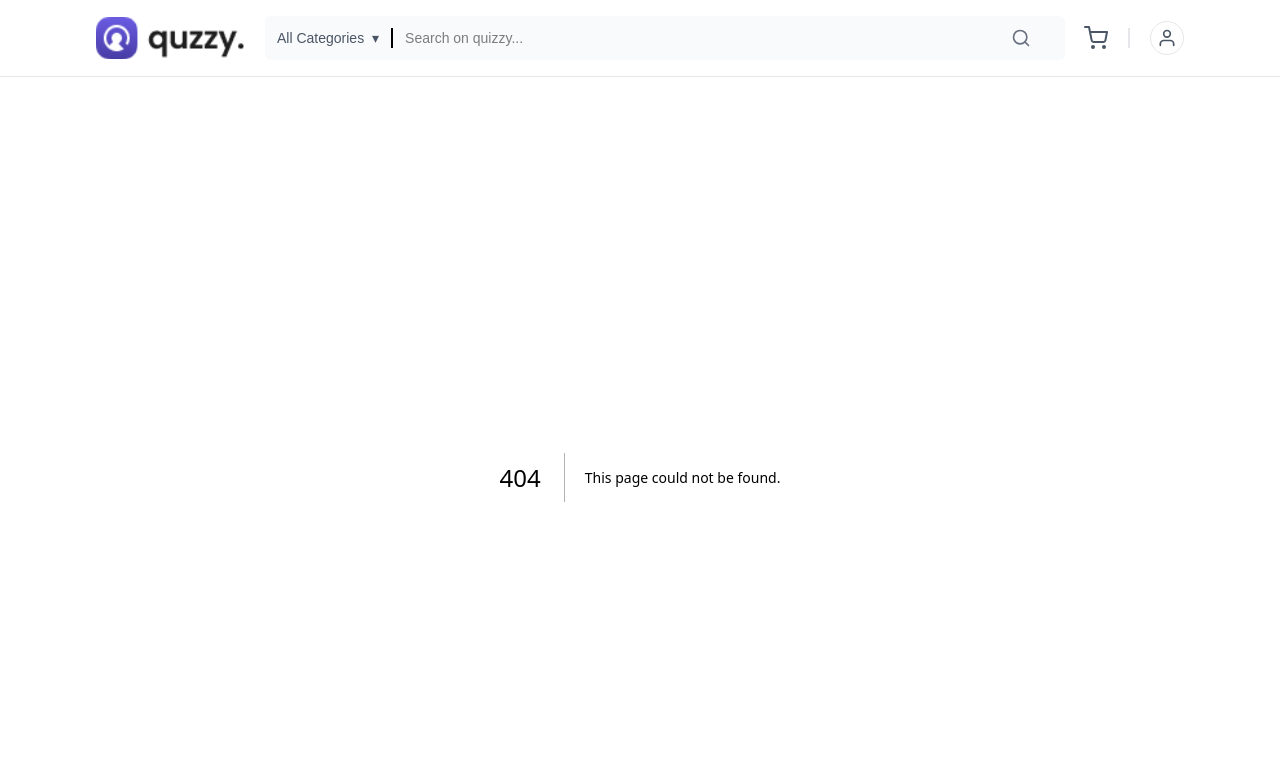
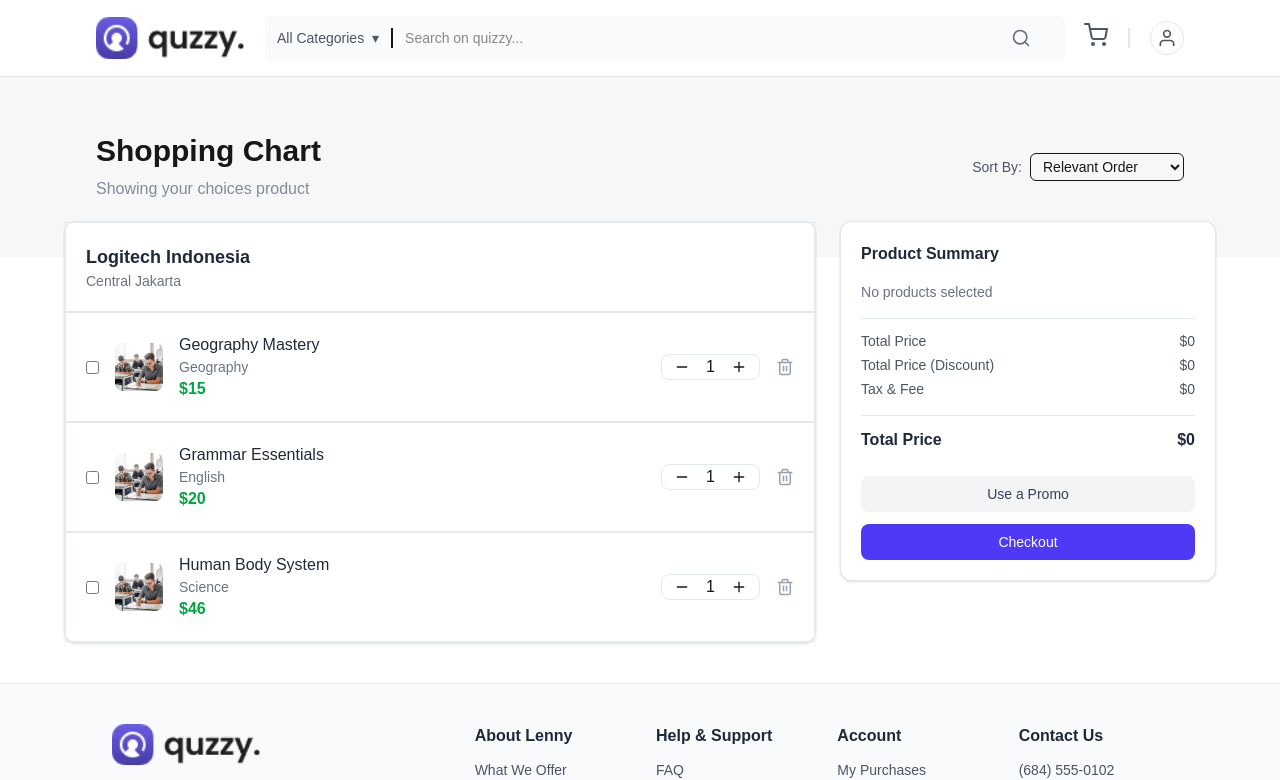
Before and after one commit to LabsTechno-128/thinkhive-frontend, a Next.js app: page /cart in a window 1280 px wide. Before the commit this address had no page. Shown: the top 780 px of the page. Built offline with nearby package versions, Linux system fonts and the light colour scheme.

Commit message:
create cart page

```diff
--- a/next.config.ts
+++ b/next.config.ts
@@ -2,6 +2,9 @@ import type { NextConfig } from 'next';
 
 const nextConfig: NextConfig = {
   /* config options here */
+    images: {
+    domains: ['cdn-icons-png.flaticon.com'],
+  },
 };
 
 export default nextConfig;
--- /dev/null
+++ b/src/app/cart/page.tsx
@@ -0,0 +1,217 @@
+'use client';
+import Image from 'next/image';
+import { useState } from 'react';
+import { FiPlus, FiMinus, FiTrash2 } from 'react-icons/fi';
+
+type Product = {
+  id: number;
+  name: string;
+  category: string;
+  price: number;
+  img: string;
+  qty?: number;
+  selected?: boolean;
+};
+
+const initialProducts: Product[] = [
+  {
+    id: 1,
+    name: 'Geography Mastery',
+    category: 'Geography',
+    price: 15,
+    img: '/assets/card-quzzy.png'
+  },
+  {
+    id: 2,
+    name: 'Grammar Essentials',
+    category: 'English',
+    price: 20,
+    img: '/assets/card-quzzy.png'
+  },
+  {
+    id: 3,
+    name: 'Human Body System',
+    category: 'Science',
+    price: 46,
+    img: '/assets/card-quzzy.png'
+  }
+];
+
+export default function CartPage() {
+  const [products, setProducts] = useState<Product[]>(
+    initialProducts.map((p) => ({ ...p, qty: 1, selected: false }))
+  );
+
+  const toggleSelect = (id: number) => {
+    setProducts((prev) =>
+      prev.map((p) => (p.id === id ? { ...p, selected: !p.selected } : p))
+    );
+  };
+
+  const changeQty = (id: number, delta: number) => {
+    setProducts((prev) =>
+      prev.map((p) =>
+        p.id === id ? { ...p, qty: Math.max(1, (p.qty || 1) + delta) } : p
+      )
+    );
+  };
+
+  const removeProduct = (id: number) => {
+    setProducts((prev) => prev.filter((p) => p.id !== id));
+  };
+
+  const selectedProducts = products.filter((p) => p.selected);
+  const totalPrice = selectedProducts.reduce(
+    (sum, p) => sum + p.price * (p.qty || 1),
+    0
+  );
+
+  return (
+    <div>
+      {/* Header */}
+      <div className="flex gap-4 justify-between bg-[#F7F7F7] px-4 lg:px-24 py-14">
+        <div>
+          <h1 className="text-3xl font-bold">Shopping Chart</h1>
+          <p className="text-normal pt-2">Showing your choices product</p>
+        </div>
+        <div className="flex items-center gap-2">
+          <label className="text-sm text-gray-600">Sort By:</label>
+          <select className="border rounded-md px-2 py-1 text-sm focus:outline-none">
+            <option value="relevant">Relevant Order</option>
+            <option value="price_low_high">Price: Low → High</option>
+            <option value="price_high_low">Price: High → Low</option>
+          </select>
+        </div>
+      </div>
+
+      {/* Main */}
+      <div className="flex flex-col lg:flex-row gap-6 px-4 lg:px-16 max-w-[1440px] mx-auto -mt-9">
+        {/* Left Section */}
+        <div className="bg-white w-full lg:w-2/3 rounded-xl shadow-sm border border-[#E4E9EE]">
+          <div className="p-5 border border-[#E4E9EE]">
+            <h2 className="font-semibold text-gray-800 text-lg">
+              Logitech Indonesia
+            </h2>
+            <p className="text-sm text-gray-500">Central Jakarta</p>
+          </div>
+
+          <div>
+            {products.map((p) => (
+              <div
+                key={p.id}
+                className="flex items-center justify-between p-5 hover:bg-gray-50 transition border border-[#E4E9EE]"
+              >
+                {/* Checkbox + Image + Info */}
+                <div className="flex items-center gap-4">
+                  <input
+                    type="checkbox"
+                    checked={p.selected}
+                    onChange={() => toggleSelect(p.id)}
+                    className="accent-indigo-600"
+                  />
+                  {/* <img
+                    src={p.img}
+                    alt={p.name}
+                    className="w-12 h-12 rounded-lg object-cover"
+                  /> */}
+                  <Image
+                    src={p.img}
+                    alt={p.name}
+                    width={20}
+                    height={20}
+                    className="w-12 h-12 rounded-lg object-cover"
+                  />
+                  <div>
+                    <h4 className="font-medium text-gray-800">{p.name}</h4>
+                    <p className="text-sm text-gray-500">{p.category}</p>
+                    <p className="text-green-600 font-semibold">${p.price}</p>
+                  </div>
+                </div>
+
+                {/* Quantity & Delete */}
+                <div className="flex items-center gap-4">
+                  <div className="flex items-center border border-[#E4E9EE] rounded-lg px-2">
+                    <button
+                      onClick={() => changeQty(p.id, -1)}
+                      className="p-1 hover:text-indigo-600"
+                    >
+                      <FiMinus />
+                    </button>
+                    <span className="px-3">{p.qty}</span>
+                    <button
+                      onClick={() => changeQty(p.id, 1)}
+                      className="p-1 hover:text-indigo-600"
+                    >
+                      <FiPlus />
+                    </button>
+                  </div>
+                  <button
+                    onClick={() => removeProduct(p.id)}
+                    className="text-gray-400 hover:text-red-500"
+                  >
+                    <FiTrash2 size={18} />
+                  </button>
+                </div>
+              </div>
+            ))}
+          </div>
+        </div>
+
+        {/* Right Section */}
+        <div className="w-full lg:w-1/3">
+          <div className="bg-white rounded-xl shadow-sm border border-[#E4E9EE] p-5">
+            <h3 className="font-semibold text-gray-800 mb-4">
+              Product Summary
+            </h3>
+
+            {selectedProducts.length === 0 ? (
+              <p className="text-sm text-gray-500 mb-4">No products selected</p>
+            ) : (
+              <ul className="mb-4 text-sm text-gray-700 space-y-1">
+                {selectedProducts.map((p) => (
+                  <li key={p.id} className="flex justify-between">
+                    <span>
+                      {p.name} × {p.qty}
+                    </span>
+                    <span>${p.price * (p.qty || 1)}</span>
+                  </li>
+                ))}
+              </ul>
+            )}
+
+            <div className="text-sm text-gray-600 border-t border-[#E4E9EE] pt-3 space-y-1">
+              <p className="flex justify-between">
+                <span>Total Price</span>
+                <span>${totalPrice}</span>
+              </p>
+              <p className="flex justify-between">
+                <span>Total Price (Discount)</span>
+                <span>$0</span>
+              </p>
+              <p className="flex justify-between">
+                <span>Tax & Fee</span>
+                <span>$0</span>
+              </p>
+            </div>
+
+            <div className="mt-4 border-t border-[#E4E9EE] pt-3">
+              <p className="flex justify-between font-semibold text-gray-800">
+                <span>Total Price</span>
+                <span>${totalPrice}</span>
+              </p>
+            </div>
+
+            <div className="mt-6 space-y-3">
+              <button className="w-full bg-gray-100 text-gray-700 rounded-lg py-2 text-sm hover:bg-gray-200">
+                Use a Promo
+              </button>
+              <button className="w-full bg-indigo-600 text-white rounded-lg py-2 text-sm hover:bg-indigo-700">
+                Checkout
+              </button>
+            </div>
+          </div>
+        </div>
+      </div>
+    </div>
+  );
+}
--- a/src/app/category/[slug]/[id]/page.tsx
+++ b/src/app/category/[slug]/[id]/page.tsx
@@ -1,4 +1,5 @@
 'use client';
+
 
 import ReviewsPage from '@/components/dynamicPage/ReviewsPage';
 import SliderPage from '@/components/dynamicPage/sliderPage';
@@ -19,6 +20,7 @@ export default function QuizPage({
       </div>
       <SliderPage></SliderPage>
       <ReviewsPage></ReviewsPage>
+      {/* <CartPage></CartPage> */}
 
     </div>
   );
--- a/src/components/shere/Navber.tsx
+++ b/src/components/shere/Navber.tsx
@@ -68,12 +68,14 @@ export default function Navbar() {
         </div>
 
         {/* Right - Icons */}
-        <div className="flex items-center gap-5">
-          <button className="text-gray-600 hover:text-indigo-600">
-            <FiShoppingCart className="w-6 h-6" />
-          </button>
+        <div className="flex items-center gap-5 ">
+          <Link href="/cart">
+            <button className="text-gray-600 hover:text-indigo-600 cursor-pointer">
+              <FiShoppingCart className="w-6 h-6" />
+            </button>
+          </Link>
           <p className="border border-gray-200 h-5 "></p>
-          <button className="text-gray-600 hover:text-indigo-600 border border-gray-200 rounded-full p-1.5">
+          <button className="text-gray-600 hover:text-indigo-600 border border-gray-200 rounded-full p-1.5 cursor-pointer">
             <FiUser className="w-5 h-5" />
           </button>
         </div>
```
